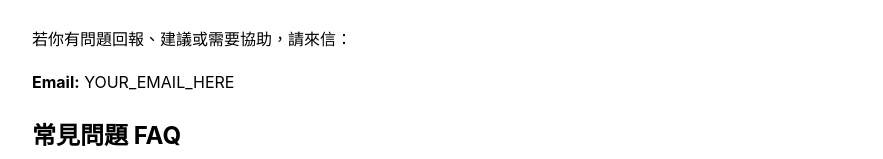
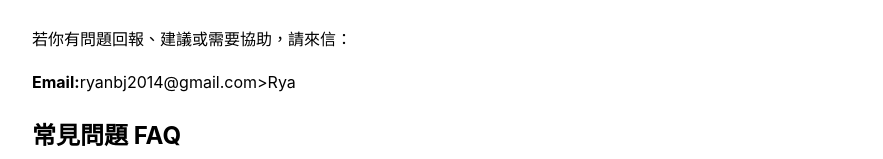
Before and after one commit to MirandaiOSapp/taiwan-shelter-map, a plain HTML site: page index.html in a window 1280 px wide. Shown: the part 216-375 px from the top of the page, without its empty margins (198-1081 px from the left). Drawn offline with Linux system fonts and the light colour scheme.

Commit message:
Update index.html

```diff
--- a/index.html
+++ b/index.html
@@ -13,7 +13,7 @@
 
   <h2>聯絡支援 Support</h2>
   <p>若你有問題回報、建議或需要協助，請來信：</p>
-  <p><b>Email:</b> YOUR_EMAIL_HERE</p>
+  <p><b>Email:</b>ryanbj2014@gmail.com>Rya
 
   <h2>常見問題 FAQ</h2>
   <ul>
```
